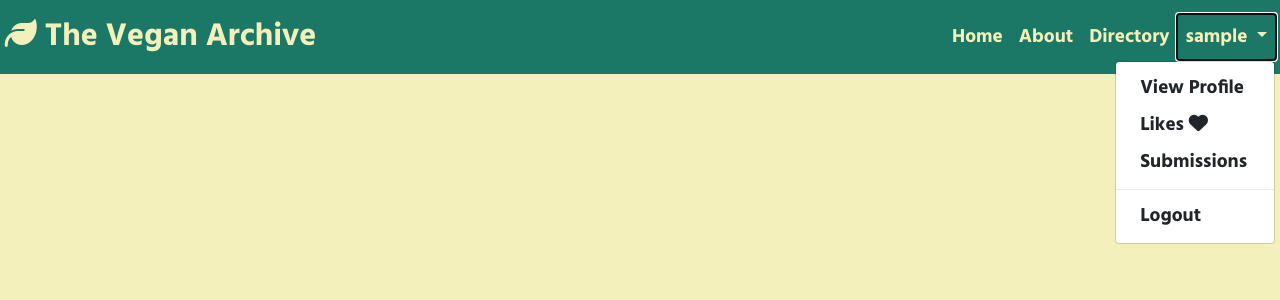
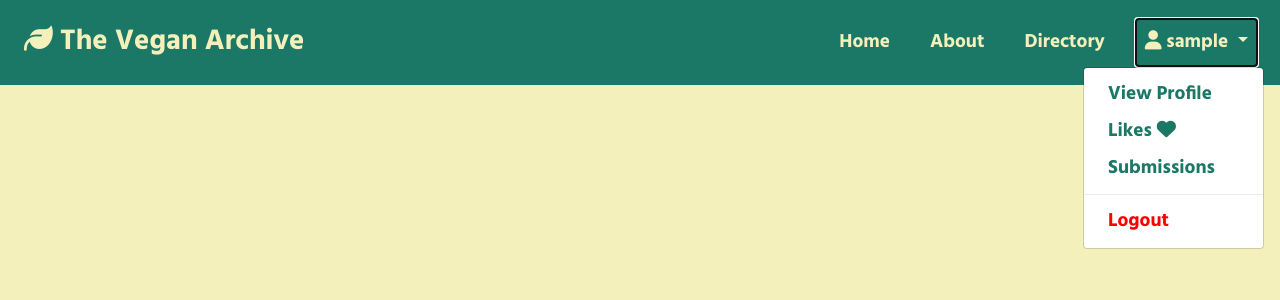
Before and after one commit to IanaLois/the-vegan-archive, a Django app: page / in a window 1280 px wide, after a click that opens the changed part. Shown: the top 300 px of the page. Run offline with Django 3.2, Linux system fonts and the light colour scheme; the visitor is signed in with stand-in values (Sample User, id 1); data that the repository does not hold is empty; some libraries are stand-ins or nearby versions.

Commit message:
Customise user dropdown styling in navigation bar

```diff
--- a/static/css/style.css
+++ b/static/css/style.css
@@ -32,8 +32,9 @@ a {
 }
 
 .navbar-brand {
-    font-size: 2em;
+    font-size: 1.8em;
     transition: color 0.5s;
+    margin-left: 1.5rem;
 }
 
 .navbar-brand:hover {
@@ -42,6 +43,7 @@ a {
 
 li a {
     font-size: 1.2em;
+    margin-right: 1.5rem;
 }
 
 .nav-link {
@@ -54,5 +56,33 @@ li a {
 }
 
 .navbar {
-    padding: 0.5rem 0.3rem;
+    padding: 1rem 0rem;
+    justify-content: center;
 }
+
+/*----------------------------------------- Dropdown Menu --------------------*/
+.dropdown-menu {
+    background-color: #fff;
+    transition: color 0.4s;
+    margin-right: 1rem;
+}
+
+.dropdown-item:hover {
+    background-color: #1C7866;
+    color: #F4F0BB;
+}
+
+.dropdown-item {
+    color: #1C7866;
+    transition: color 0.4s;
+}
+
+.dropdown-logout {
+    color: #ff0000;
+    transition: color 0.4s;
+}
+
+.dropdown-logout:hover {
+    background-color: #ff0000;
+    color: #fff;
+}
--- a/templates/base.html
+++ b/templates/base.html
@@ -82,7 +82,7 @@
               aria-haspopup="true"
               aria-expanded="false"
             >
-              {{ user.username }}
+              <i class="fa-solid fa-user"></i> {{ user.username }}
             </a>
             <div
               class="dropdown-menu dropdown-menu-right"
```
